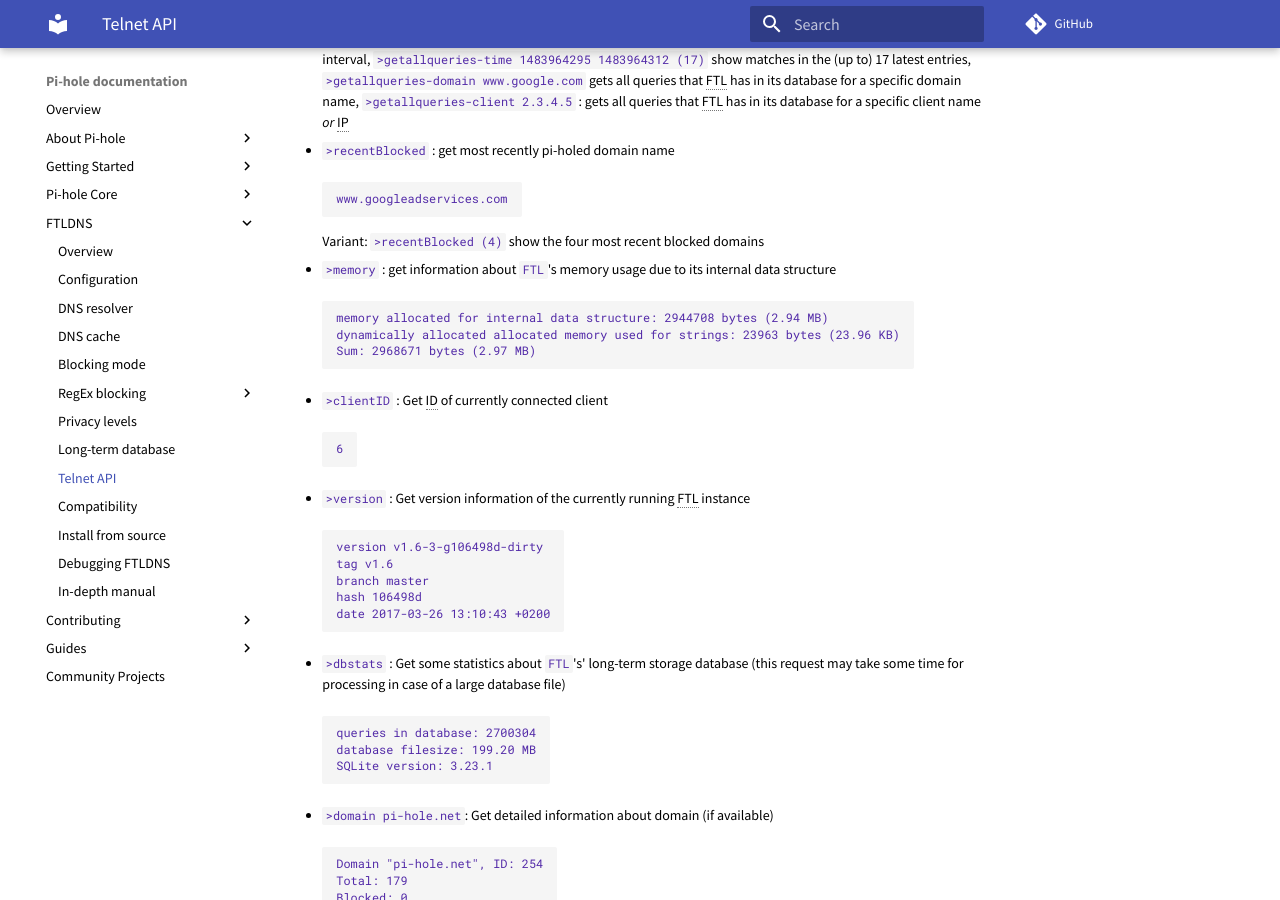
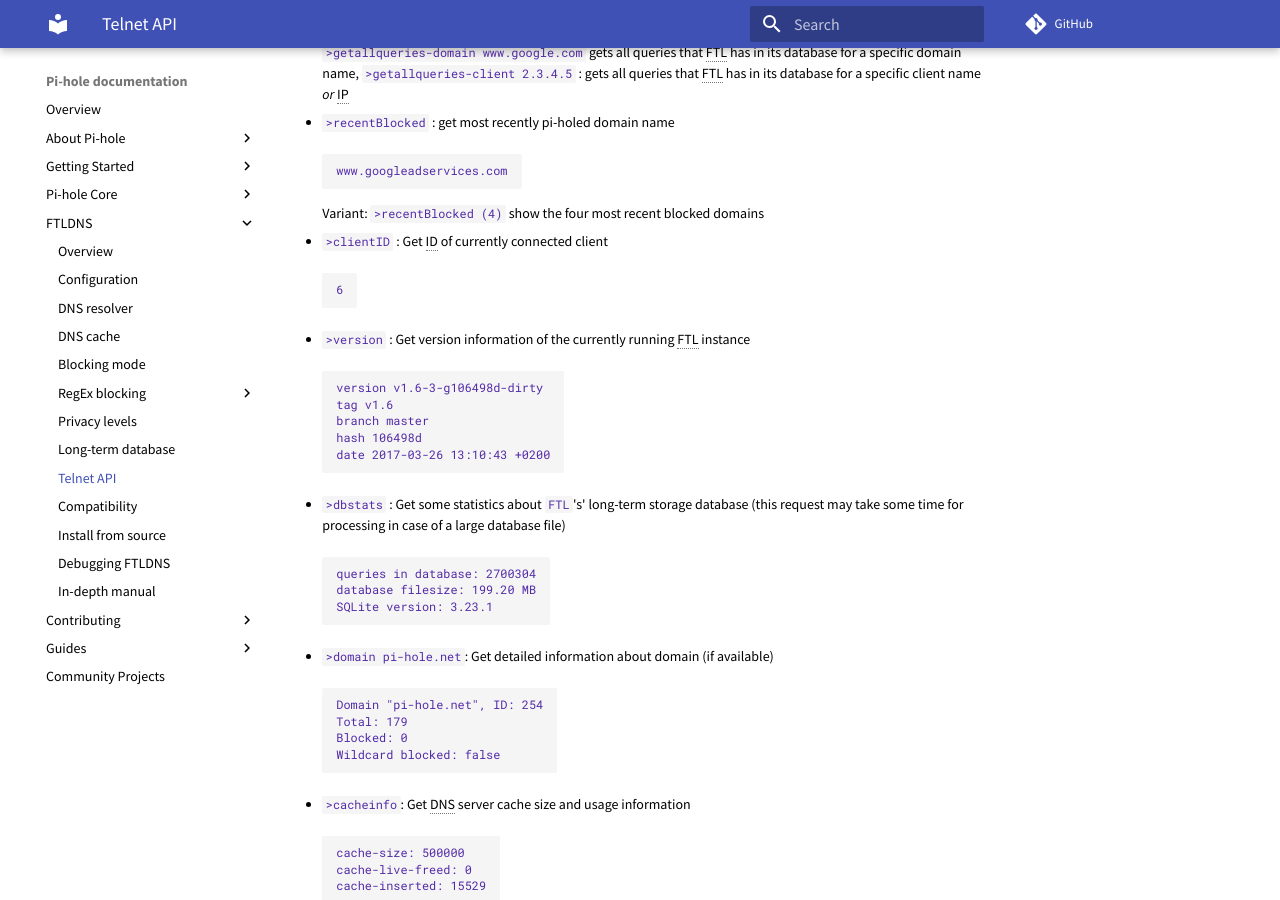
Before and after one commit to pi-hole/docs, an MkDocs documentation site: the page built from docs/ftldns/telnet-api.md, in a window 1280 px wide and 900 px high, scrolled down 1972 px. Built offline with MkDocs 1.6.1 and Material for MkDocs 9.7.7, drawn with Linux system fonts in a browser that asks for light colours; comment, search, counter and statistics services are not loaded.

Commit message:
Remove >kill and >memory FTL telnet commands
These commands have been removed from FTL:
https://github.com/pi-hole/FTL/pull/395
https://github.com/pi-hole/FTL/pull/317

Signed-off-by: Mark Drobnak <mark.drobnak@gmail.com>

````diff
--- a/docs/ftldns/telnet-api.md
+++ b/docs/ftldns/telnet-api.md
@@ -1,8 +1,6 @@
 Connect via e.g. `telnet 127.0.0.1 4711` or use `echo ">command" | nc 127.0.0.1 4711`
 
 - `>quit`: Closes connection to client
-
-- `>kill`: Terminates `FTL`
 
 - `>stats` : Get current statistics
  ```
@@ -101,13 +99,6 @@
  ```
  Variant: `>recentBlocked (4)` show the four most recent blocked domains
 
-- `>memory` : get information about `FTL`'s memory usage due to its internal data structure
- ```
- memory allocated for internal data structure: 2944708 bytes (2.94 MB)
- dynamically allocated allocated memory used for strings: 23963 bytes (23.96 KB)
- Sum: 2968671 bytes (2.97 MB)
- ```
-
 - `>clientID` : Get ID of currently connected client
  ```
  6
````
